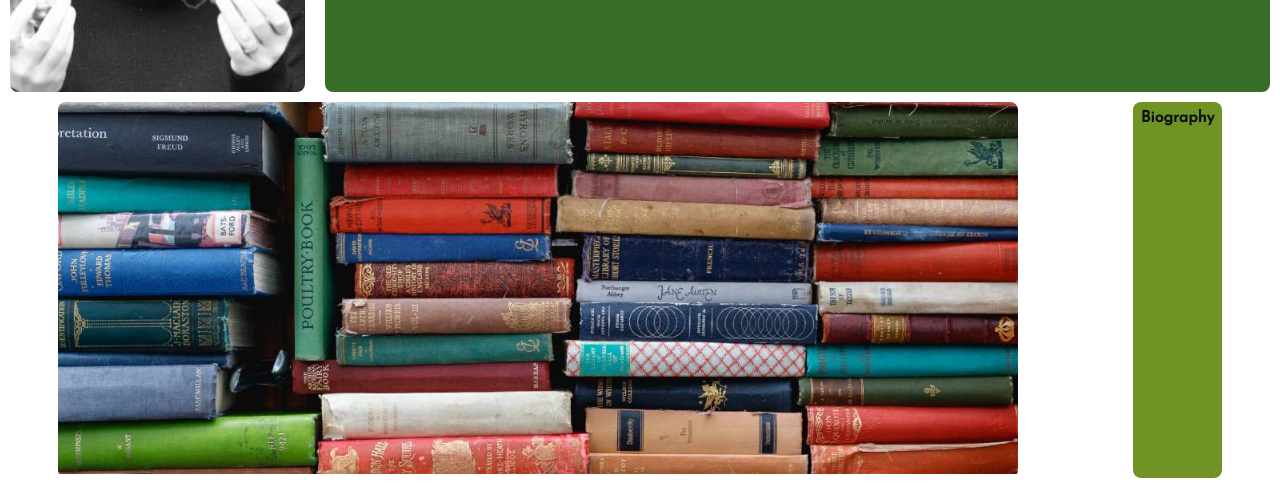
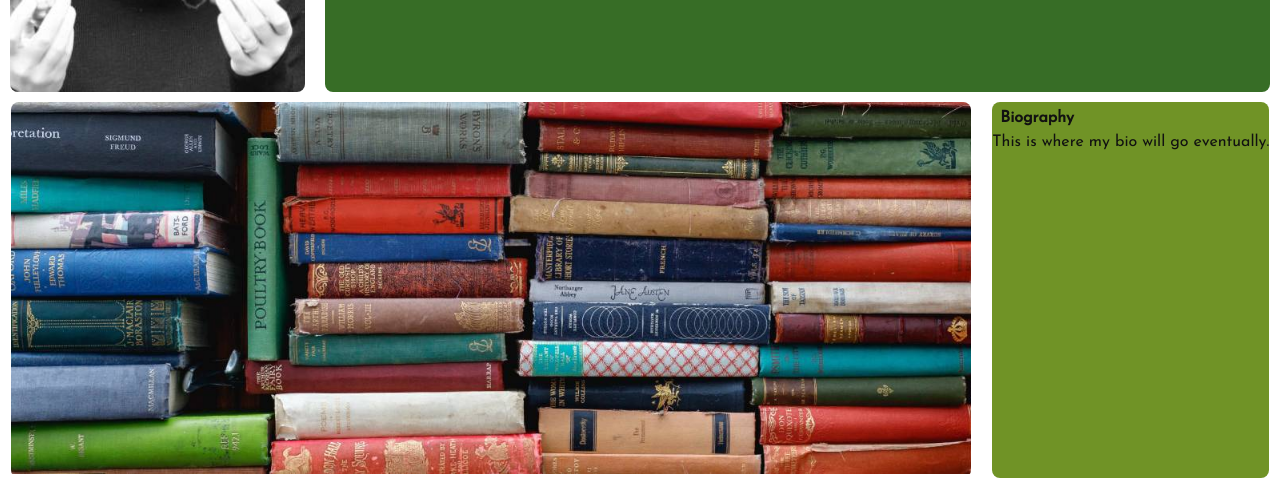
Before and after one commit to thellamiechan/SheCodes-Portfolio, a plain HTML site: page index.html in a window 1280 px wide. Shown: the part 248-739 px from the top of the page. Drawn offline with Linux system fonts and the light colour scheme; files whose address does not match are found by name.

Commit message:
added text to my-bio

```diff
--- a/css/style.css
+++ b/css/style.css
@@ -118,7 +118,6 @@ header {
 
 }
 .bg-stuff, .my-bio {
-    width: auto;
     border-radius: 8px;
     display: block;
 }
@@ -135,7 +134,6 @@ header {
 }
 
 .my-bio h3 {
-    height: auto;
 font-size: 1rem;
 padding: 8px;
 
--- a/index.html
+++ b/index.html
@@ -47,6 +47,7 @@
         </object>
         <article class="my-bio">
             <h3>Biography</h3>
+            <p>This is where my bio will go eventually.</p>
         </article>
     </section>
 
```
Also changed, not shown: images/Background.jpg (added), 1 other file.
